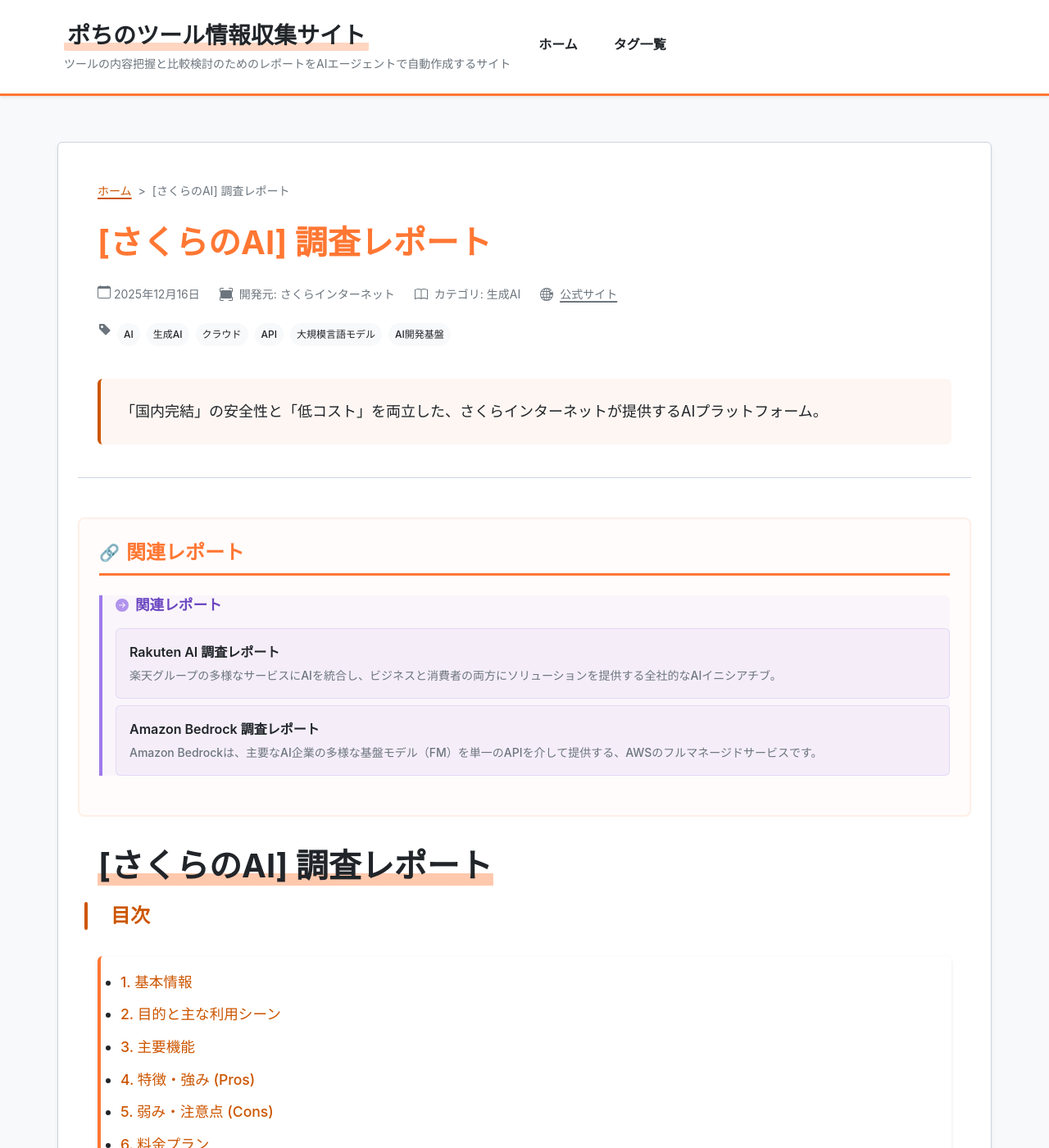
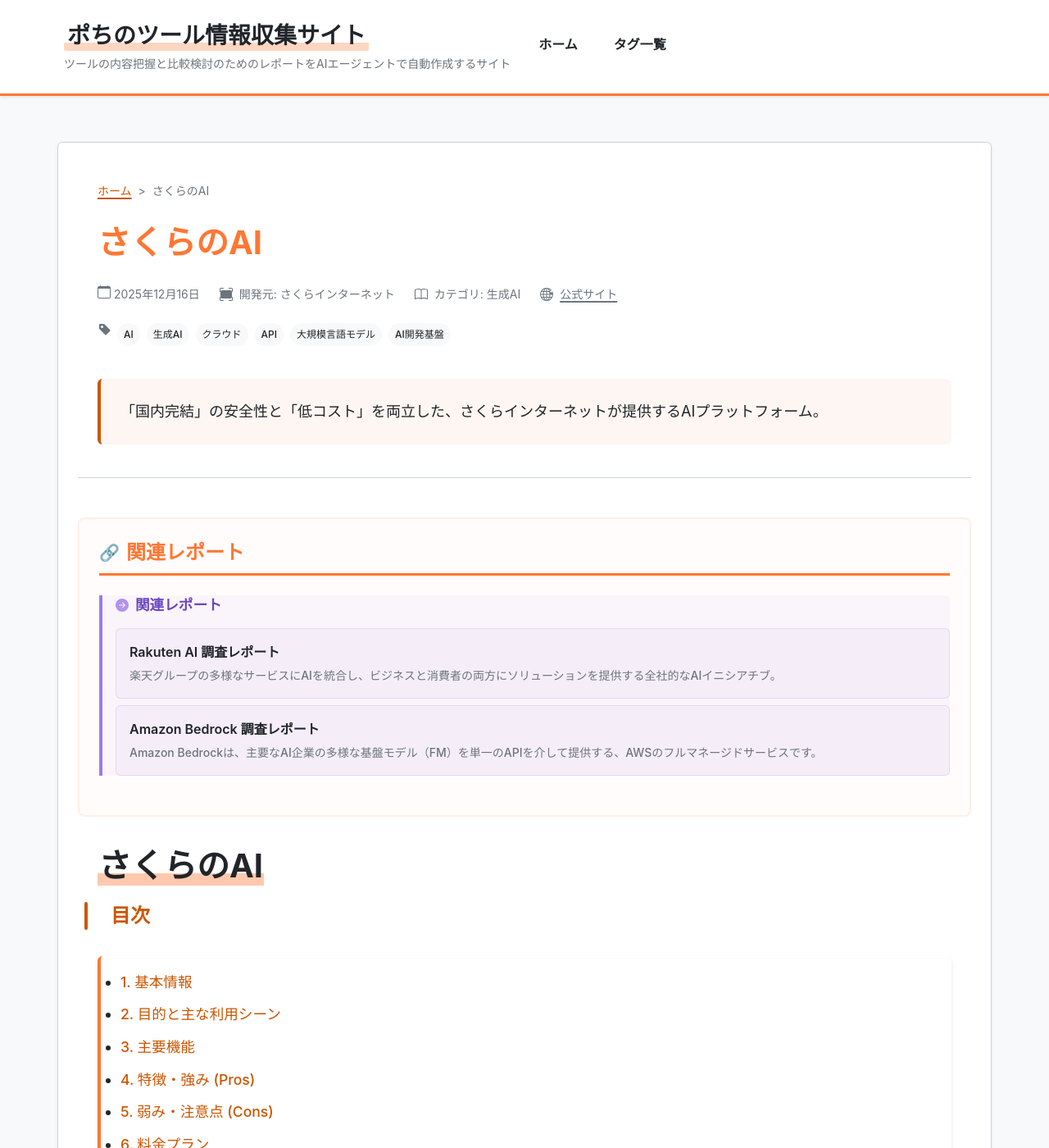
Before and after one commit to aegisfleet/tool-survey-report, a Jekyll site: the page built from _reports/sakura-no-ai.md, in a window 1280 px wide and 1400 px high. Shown: the whole window at 82% size. Built offline with Jekyll 4.4.1, drawn with Linux system fonts in a browser that asks for light colours.

Commit message:
Update title of Sakura no AI report (#253)
Removed brackets from the title in `_reports/sakura-no-ai.md` as requested by the user.
Title changed from "[さくらのAI] 調査レポート" to "さくらのAI".
H1 heading also updated to match the new title.

Co-authored-by: google-labs-jules[bot] <161369871+google-labs-jules[bot]@users.noreply.github.com>

```diff
--- a/_reports/sakura-no-ai.md
+++ b/_reports/sakura-no-ai.md
@@ -1,5 +1,5 @@
 ---
-title: "[さくらのAI] 調査レポート"
+title: "さくらのAI"
 tool_name: "さくらのAI"
 category: "生成AI"
 developer: "さくらインターネット"
@@ -21,7 +21,7 @@ relationships:
     - "Amazon Bedrock"
 ---
 
-# **[さくらのAI] 調査レポート**
+# **さくらのAI**
 
 ## **1. 基本情報**
 
```
